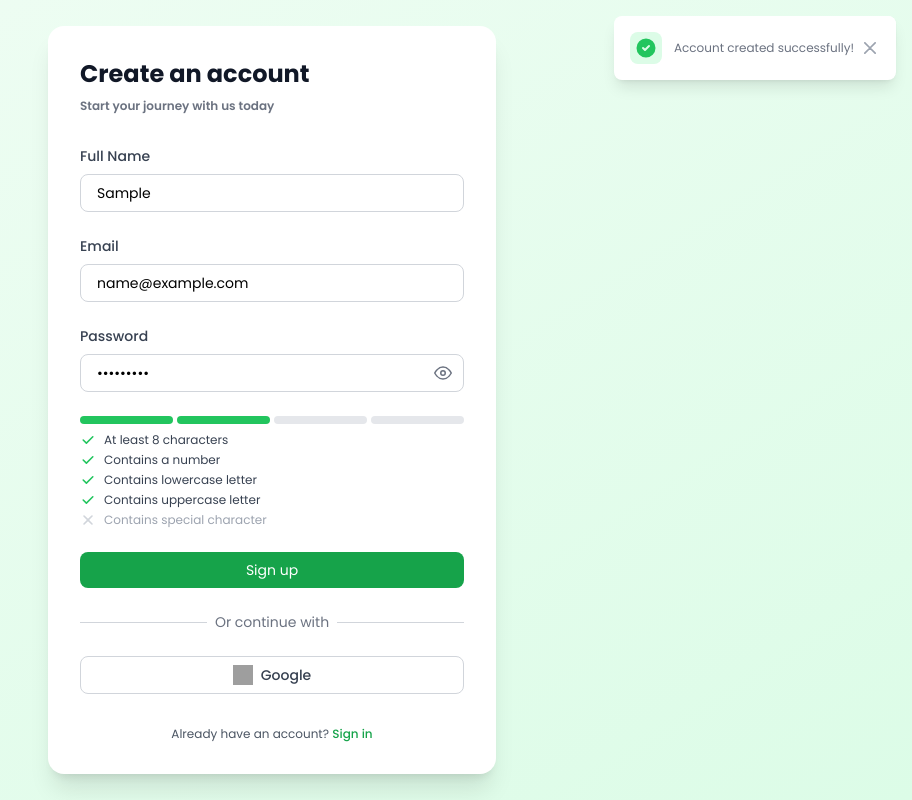
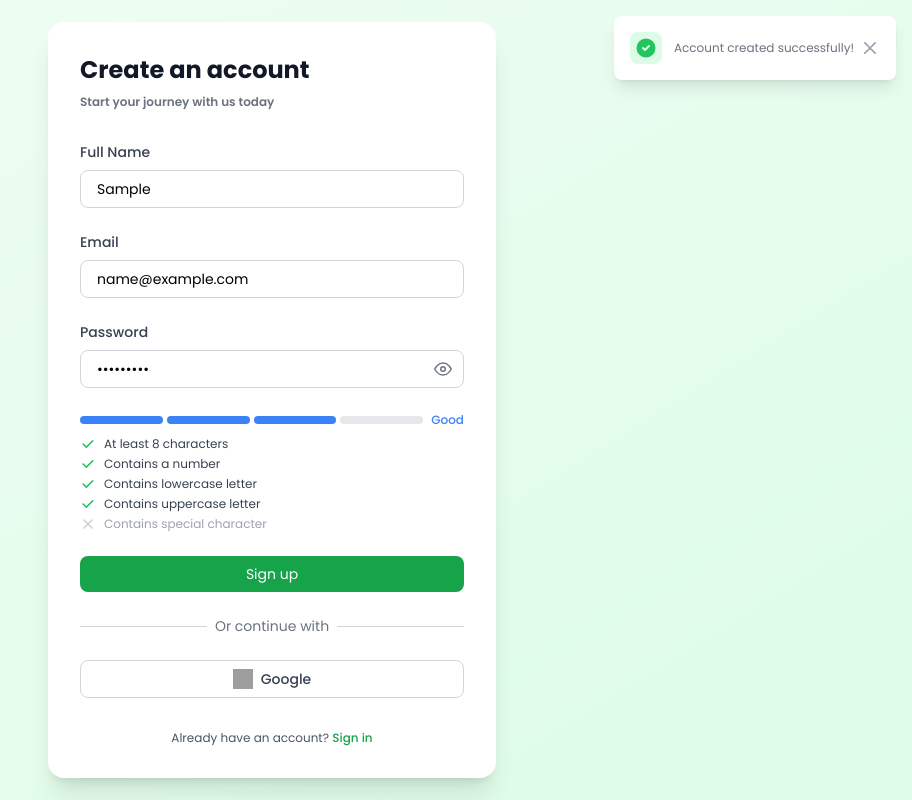
Before and after one commit to rachidfrex/construction-management-app, a React (Vite) app: page /register in a window 1280 px wide. Both pictures are taken after typing "Sample", "name@example.com", "Sample123" into the empty fields and a click on the button "Sign up". Shown: the whole page, without its empty margins (368-1280 px from the left). Built offline with nearby package versions, Linux system fonts and the light colour scheme; grey boxes are pictures that could not be loaded.

Commit message:
feat: enhance password strength indicator with additional strength level and update translations

```diff
--- a/src/pages/auth/Register.tsx
+++ b/src/pages/auth/Register.tsx
@@ -170,17 +170,19 @@ const Register = () => {
   >
     <div className="flex items-center justify-between">
       <div className="flex gap-1 flex-1">
-                        {[1, 2, 3 , 4].map((index) => (
+        {[1, 2, 3, 4].map((index) => (
           <motion.div
             key={index}
             className="h-2 flex-1 rounded-full"
             style={{
-                              backgroundColor: index <= (passwordStrength.score / 100) * 3
+              backgroundColor: index <= (passwordStrength.score / 100) * 4
                 ? passwordStrength.strength === 'weak'
-                                  ? '#ef4444'
+                  ? '#ef4444' // red
                   : passwordStrength.strength === 'medium'
-                                    ? '#eab308'
-                                    : '#22c55e'
+                    ? '#eab308' // yellow
+                    : passwordStrength.strength === 'good'
+                      ? '#3b82f6' // blue
+                      : '#22c55e' // green
                 : '#e5e7eb'
             }}
             initial={{ scaleX: 0 }}
@@ -189,7 +191,17 @@ const Register = () => {
           />
         ))}
       </div>
-
+      <span className={`text-xs font-medium ms-2 ${
+        passwordStrength.strength === 'weak'
+          ? 'text-red-500'
+          : passwordStrength.strength === 'medium'
+            ? 'text-yellow-500'
+            : passwordStrength.strength === 'good'
+              ? 'text-blue-500'
+              : 'text-green-500'
+      }`}>
+        {t(`auth.passwordStrength.${passwordStrength.strength}`)}
+      </span>
     </div>
 
     <motion.div
--- a/src/translations/ar.ts
+++ b/src/translations/ar.ts
@@ -82,6 +82,7 @@ export const ar = {
         passwordStrength: {
           weak: 'ضعيف',
           medium: 'متوسط',
+          good : 'جيد',
           strong: 'قوي'
         },
         passwordChecks: {
--- a/src/translations/en.ts
+++ b/src/translations/en.ts
@@ -85,6 +85,7 @@ export const en = {
         passwordStrength: {
           weak: 'Weak',
           medium: 'Medium',
+          good: 'Good',
           strong: 'Strong'
         },
         passwordChecks: {
--- a/src/translations/fr.ts
+++ b/src/translations/fr.ts
@@ -82,6 +82,7 @@ export const fr = {
         passwordStrength: {
           weak: 'Faible',
           medium: 'Moyen',
+          good: 'Bon',
           strong: 'Fort'
         },
         passwordChecks: {
```
Lines whose indentation alone changed are shown as unchanged.
